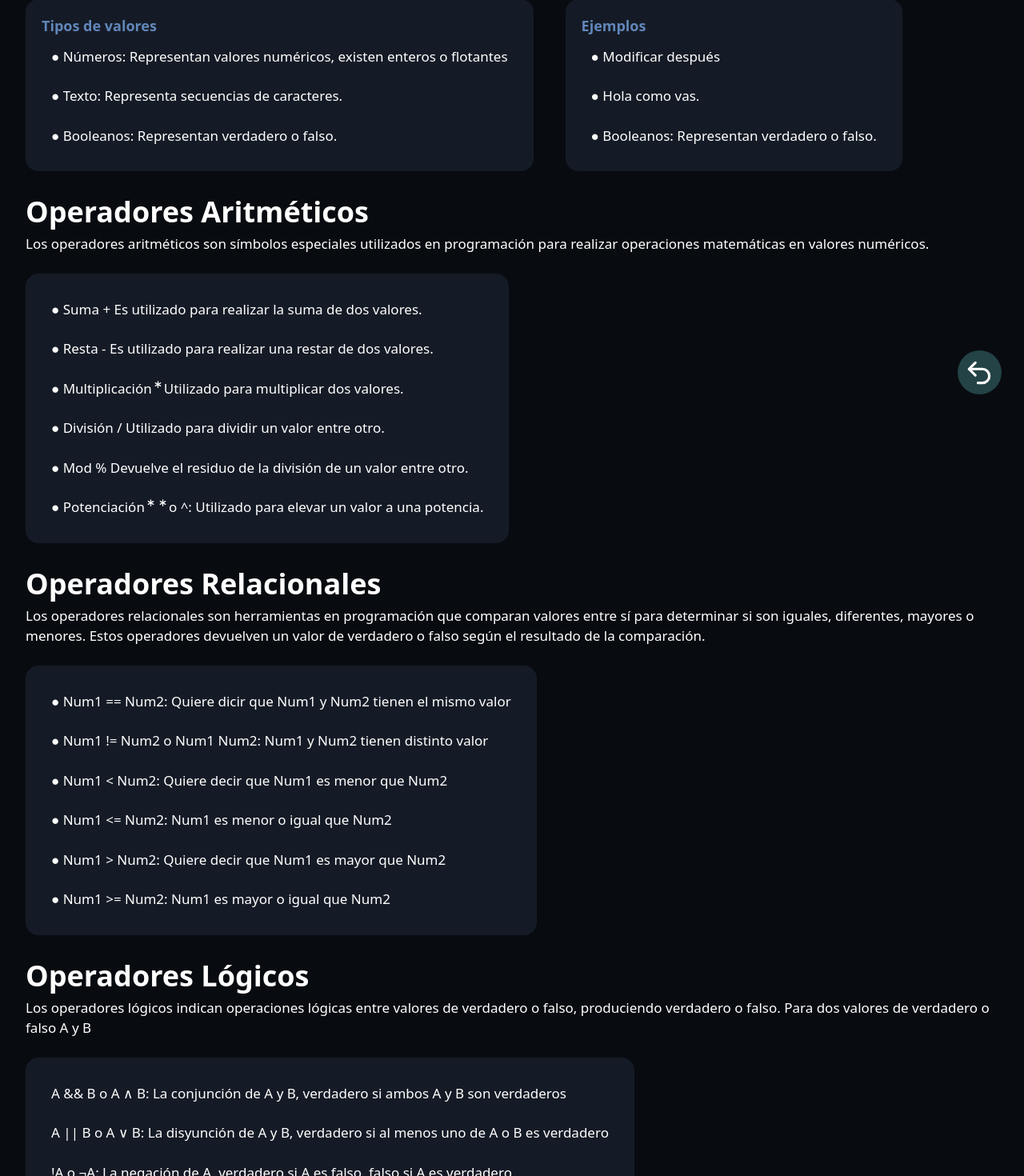
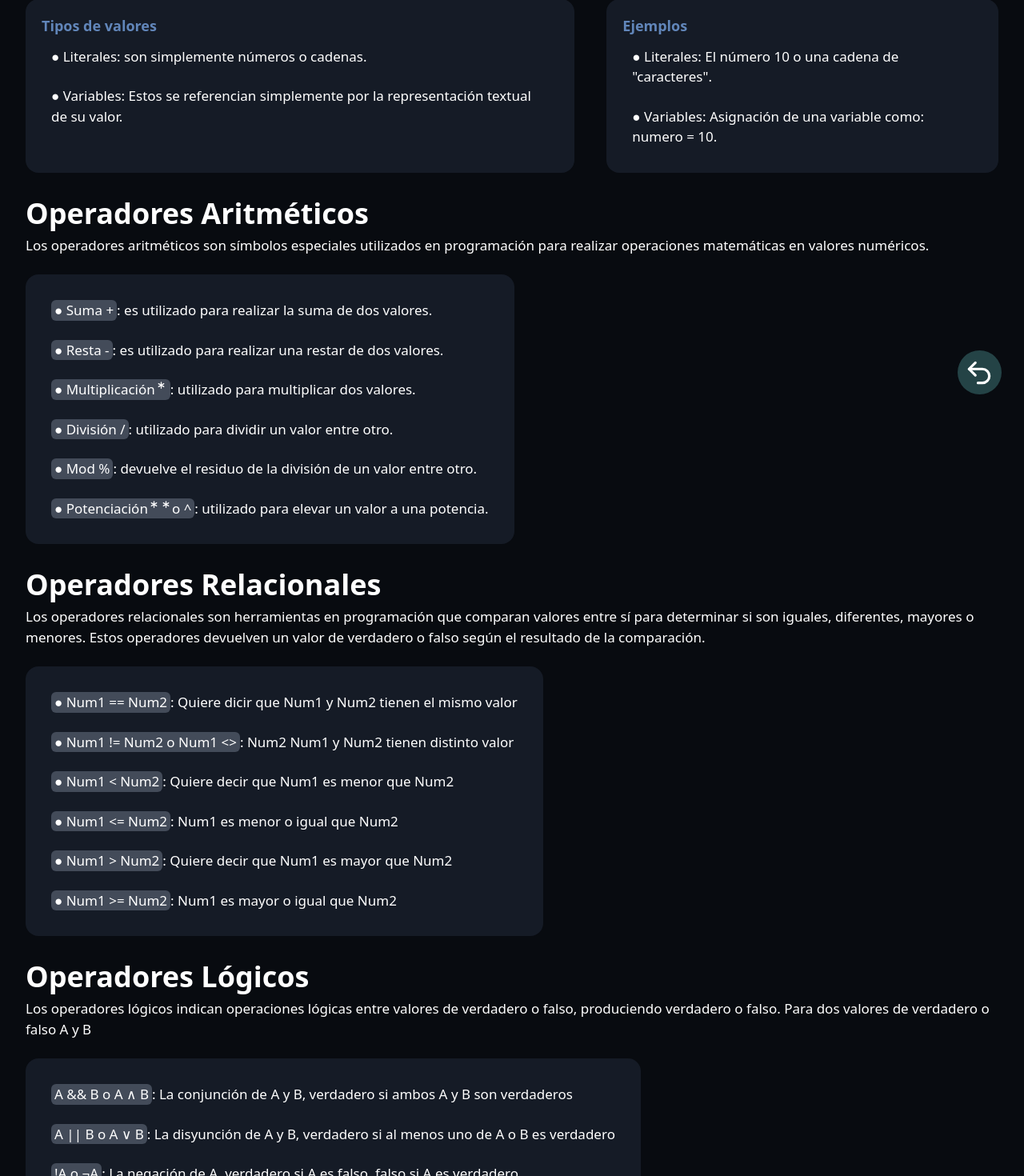
Before and after one commit to KevinLatino/Peritazgo-Website, a React (Vite) app: page /Expresiones in a window 1280 px wide. Shown: the part 266-1736 px from the top of the page at 80% size. Built offline with nearby package versions, Linux system fonts and the light colour scheme.

Commit message:
ExpressionScreen Terminada

```diff
--- a/src/Components/Articles/ExpressionScreen/ExpressionScreen.jsx
+++ b/src/Components/Articles/ExpressionScreen/ExpressionScreen.jsx
@@ -1,5 +1,5 @@
 import React from 'react'
-import { BlueSection, GreenSection } from '../../Sections/Section'
+import { BlueSection, GreenSection, WordSection } from '../../Sections/Section'
 import { NotebookText } from 'lucide-react';
 import { Asterisk } from 'lucide-react';
 import { BackButton } from '../../BackButton/BackButton'
@@ -35,16 +35,14 @@ const ExpressionScreen = () => {
         <div className='flex gap-10'>
           <BlueSection>
             <BlueTitle>Tipos de valores</BlueTitle>
-            <Element>● Números: Representan valores numéricos, existen enteros o flotantes</Element>
-            <Element>● Texto: Representa secuencias de caracteres.</Element>
-            <Element>● Booleanos: Representan verdadero o falso.</Element>
+            <Element>● Literales: son simplemente números o cadenas.</Element>
+            <Element>● Variables: Estos se referencian simplemente por la representación textual de su valor.</Element>
           </BlueSection>
 
           <BlueSection>
             <BlueTitle>Ejemplos</BlueTitle>
-            <Element>● Modificar después</Element>
-            <Element>● Hola como vas.</Element>
-            <Element>● Booleanos: Representan verdadero o falso.</Element>
+            <Element>● Literales: El número 10 o una cadena de "caracteres".</Element>
+            <Element>● Variables: Asignación de una variable como: numero = 10.</Element>
           </BlueSection>
         </div>
 
@@ -62,12 +60,24 @@ const ExpressionScreen = () => {
         <Space />
 
         <BlueSection>
-          <Element>● Suma + Es utilizado para realizar la suma de dos valores.</Element>
-          <Element>● Resta - Es utilizado para realizar una restar de dos valores.</Element>
-          <Element>● Multiplicación <Asterisk size={15} />  Utilizado para multiplicar dos valores.</Element>
-          <Element>● División / Utilizado para dividir un valor entre otro.</Element>
-          <Element>● Mod %  Devuelve el residuo de la división de un valor entre otro.</Element>
-          <Element>● Potenciación <Asterisk size={15} /><Asterisk size={15} /> o ^: Utilizado para elevar un valor a una potencia.</Element>
+          <Element>
+            <WordSection>● Suma +</WordSection>: es utilizado para realizar la suma de dos valores.
+          </Element>
+          <Element>
+            <WordSection>● Resta -</WordSection>: es utilizado para realizar una restar de dos valores.
+          </Element>
+          <Element>
+            <WordSection>● Multiplicación<Asterisk size={15} /></WordSection>:  utilizado para multiplicar dos valores.
+          </Element>
+          <Element>
+            <WordSection>● División /</WordSection>: utilizado para dividir un valor entre otro.
+          </Element>
+          <Element>
+            <WordSection>● Mod % </WordSection>: devuelve el residuo de la división de un valor entre otro.
+          </Element>
+          <Element>
+            <WordSection>● Potenciación <Asterisk size={15} /><Asterisk size={15} /> o ^</WordSection>: utilizado para elevar un valor a una potencia.
+          </Element>
         </BlueSection>
 
         <Space />
@@ -84,12 +94,24 @@ const ExpressionScreen = () => {
         <Space />
 
         <BlueSection>
-          <Element>● Num1 == Num2: Quiere dicir que Num1 y Num2 tienen el mismo valor</Element>
-          <Element>● Num1 != Num2 o Num1  Num2: Num1 y Num2 tienen distinto valor </Element>
-          <Element>● Num1 &lt; Num2: Quiere decir que Num1 es menor que Num2 </Element>
-          <Element>● Num1 &lt;= Num2: Num1 es menor o igual que Num2</Element>
-          <Element>● Num1 &gt; Num2: Quiere decir que Num1 es mayor que Num2</Element>
-          <Element>● Num1 &gt;= Num2: Num1 es mayor o igual que Num2</Element>
+          <Element>
+            <WordSection>● Num1 == Num2</WordSection>: Quiere dicir que Num1 y Num2 tienen el mismo valor
+          </Element>
+          <Element>
+            <WordSection>● Num1 != Num2 o Num1 &lt;&gt;</WordSection>: Num2 Num1 y Num2 tienen distinto valor
+          </Element>
+          <Element>
+            <WordSection>● Num1 &lt; Num2</WordSection>: Quiere decir que Num1 es menor que Num2
+          </Element>
+          <Element>
+            <WordSection>● Num1 &lt;= Num2</WordSection>: Num1 es menor o igual que Num2
+          </Element>
+          <Element>
+            <WordSection>● Num1 &gt; Num2</WordSection>: Quiere decir que Num1 es mayor que Num2
+          </Element>
+          <Element>
+            <WordSection>● Num1 &gt;= Num2</WordSection>: Num1 es mayor o igual que Num2
+          </Element>
         </BlueSection>
 
         <Space />
@@ -106,9 +128,15 @@ const ExpressionScreen = () => {
         <Space />
 
         <BlueSection>
-          <Element>A && B o A ∧ B: La conjunción de A y B, verdadero si ambos A y B son verdaderos</Element>
-          <Element>A || B o A ∨  B: La disyunción de A y B, verdadero si al menos uno de A o B es verdadero</Element>
-          <Element>!A o ¬A: La negación de A, verdadero si A es falso, falso si A es verdadero</Element>
+          <Element>
+            <WordSection>A && B o A ∧ B</WordSection>: La conjunción de A y B, verdadero si ambos A y B son verdaderos
+          </Element>
+          <Element>
+            <WordSection>A || B o A ∨  B</WordSection>: La disyunción de A y B, verdadero si al menos uno de A o B es verdadero
+          </Element>
+          <Element>
+            <WordSection>!A o ¬A</WordSection>: La negación de A, verdadero si A es falso, falso si A es verdadero
+          </Element>
         </BlueSection>
 
         <Space />
--- a/src/Components/Sections/Section.jsx
+++ b/src/Components/Sections/Section.jsx
@@ -25,3 +25,11 @@ export const RedSection = ({ children }) => {
         </div>
     )
 }
+
+export const WordSection = ({ children }) => {
+    return (
+        <div className=' flex bg-word_section rounded-md px-1 '>
+            {children}
+        </div>
+    )
+}
--- a/tailwind.config.js
+++ b/tailwind.config.js
@@ -11,6 +11,7 @@ export default {
         "blue_section": '#1C2430b0',
         "green_section": "#2B6E6233",
         "red_section": "#453231",
+        "word_section": "#434b59",
         "blue_text": "#86b6feb0",
         "green_text": "#44AC99",
         "red_text": "#d07d77",
```
